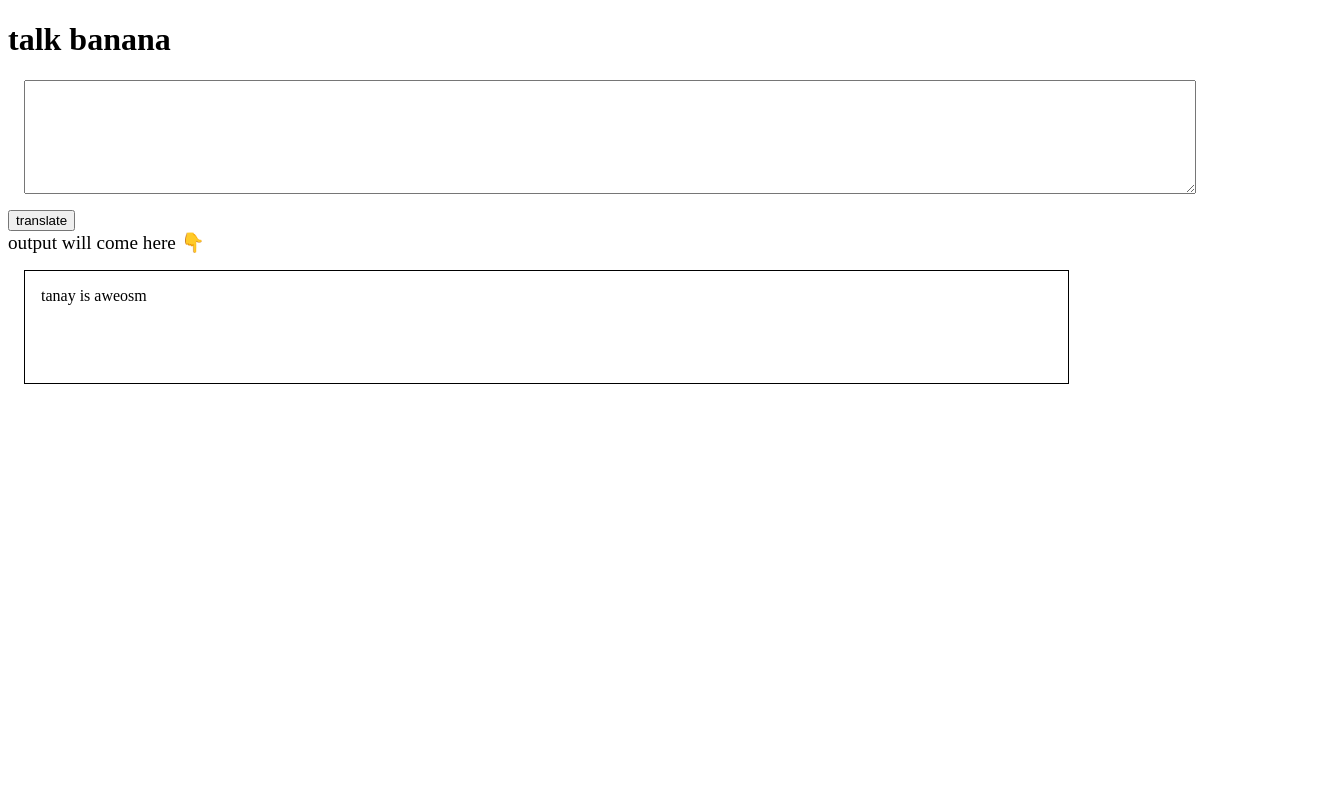
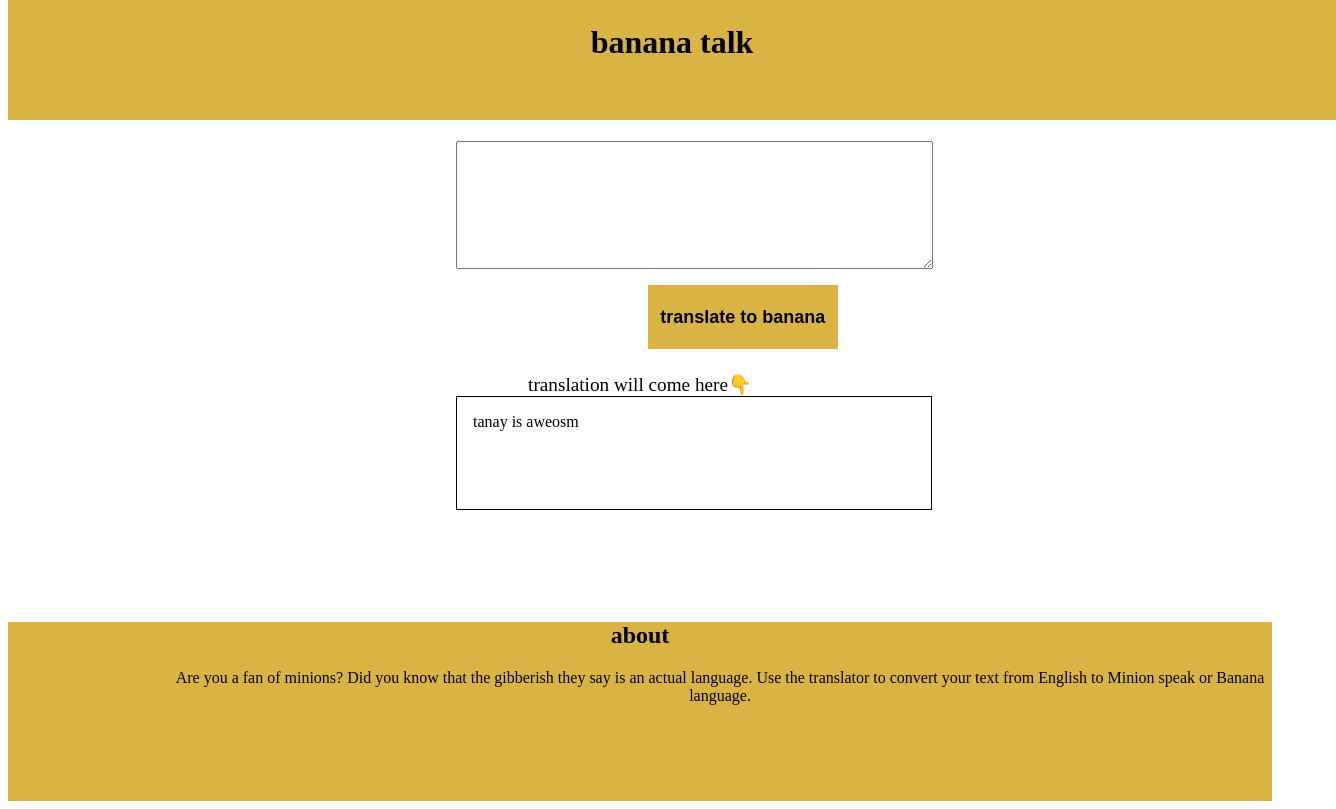
Before and after one commit to abhi9065/BANANA-SPEAK, a plain HTML site: page index.html in a window 1280 px wide. Shown: the whole page, 1336 px wide, since content can reach past the window. Drawn offline with Linux system fonts and the light colour scheme.

Commit message:
update css

```diff
--- a/app.js
+++ b/app.js
@@ -9,7 +9,6 @@ function getTranslationURL(text){
     return serverURL + "?" + "text=" + text
 
 }
-
 function errorHandler(error){
     console.log("error occured",error)
     alert("something went wrong the server please after some time ")
@@ -19,7 +18,7 @@ function errorHandler(error){
 
 
 function clickhandler(){
-    // outputDiv.innerText = "ahahhaha" + txtInput.value
+
 
     var inputText = txtInput.value;
 
@@ -28,8 +27,10 @@ function clickhandler(){
     .then(response => response.json())
     .then(json => console.log(json.contents.translated))
     .catch(errorHandler)
+    outputDiv.innerText = "welcome" + txtInput.value
 
     };
 
 
+
 btnTranslate.addEventListener("click", clickhandler);
--- a/index.html
+++ b/index.html
@@ -6,41 +6,100 @@
     <meta name="viewport" content="width=device-width, initial-scale=1.0">
     <title>banana speak</title>
     <style>
+
+       h1{
+
+        background-color:rgb(217, 180, 68);
+        height: 8vh;
+        padding: 2rem;
+        text-align: center;
+        margin-top: -1rem;
+        width: 100%;
+
+       }
+
         textarea{
 
-            width: 90%;
+            width: 30%;
             display: block;
-            height: 10vh;
-            margin: 1rem;
-            padding: 1rem;
+            height: vh;
+            margin-left: 28rem;
+            margin-bottom: 1rem;
+            padding: 3rem;
+
+
         }
 
 
         #output{
 
-            margin: 1rem;
+            margin-left: 28rem;
+
             padding: 1rem;
             border: 1px solid black;
-            width: 80%;
+            width: 35%;
             height: 10vh;
+            margin-bottom: 7rem;
+
+
+        }
+
+        #btn-translate{
+
+            margin-left: 40rem;
+            background-color: rgb(217, 180, 68);
+            height: 8vh;
+            width: 15%;
+            border-style: none;
+            font-size: large;
+
+        }
+
+        .footer{
+            font-size: larger;
+            text-align: center;
+            padding-top: 1.5rem;
+
+
+        }
+
+        .end{
+
+            background-color:rgb(217, 180, 68) ;
+            padding-bottom: 5rem;
+            text-align: center;
+        }
+
+        .paragraph{
+
+            text-align: center;
+            margin-left: 10rem;
+            padding-left: 0rem,10rem;
+
         }
     </style>
 </head>
 <body>
 
-    <h1>talk banana</h1>
+    <h1 class="heading">banana talk</h1>
 
     <textarea
     id="txt-input"
-    placeholder="put your sentence in english here and we will convert it to banana">
+    placeholder = "put your sentence in english here and we will convert it to banana">
 
     </textarea>
 
-    <button id= "btn-translate">translate</button>
+    <button id= "btn-translate"><strong>translate to banana</strong></button>
 
-    <div style="font-size: larger;">output will come here 👇</div>
+    <div class="footer">translation will come here👇</div>
 
     <div id="output">tanay is aweosm</div>
+
+    <div class="end">
+
+        <h2 class="headers">about</h2>
+        <p class="paragraph">Are you a fan of minions? Did you know that the gibberish they say is an actual language. Use the translator to convert your text from English to Minion speak or Banana language.</p>
+    </div>
 
     <script src="app.js" type="text/javascript"></script>
 
```
